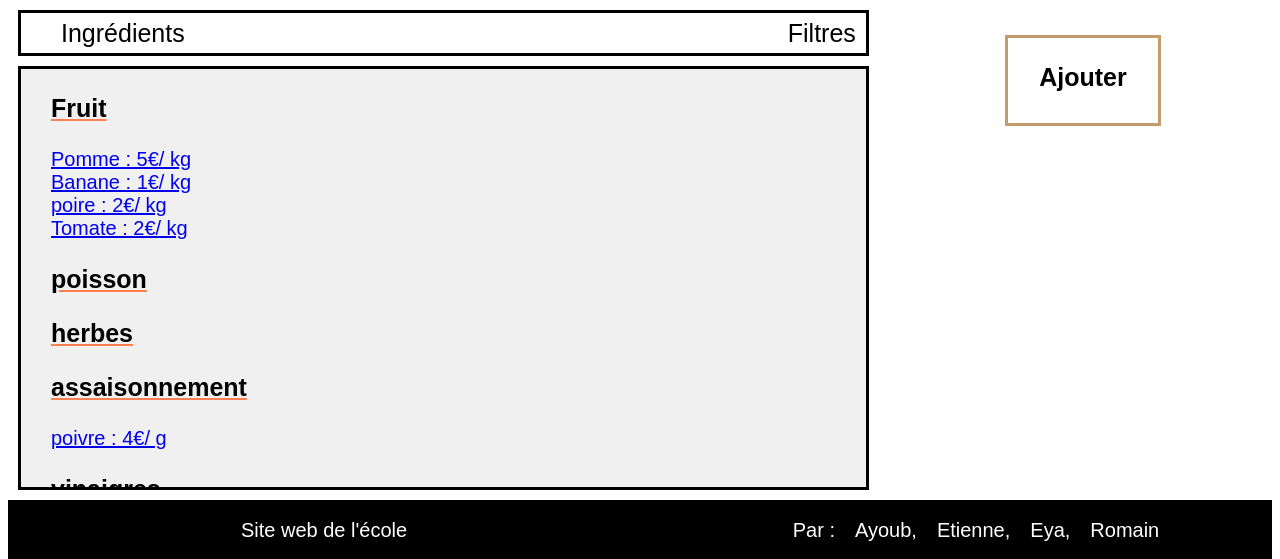
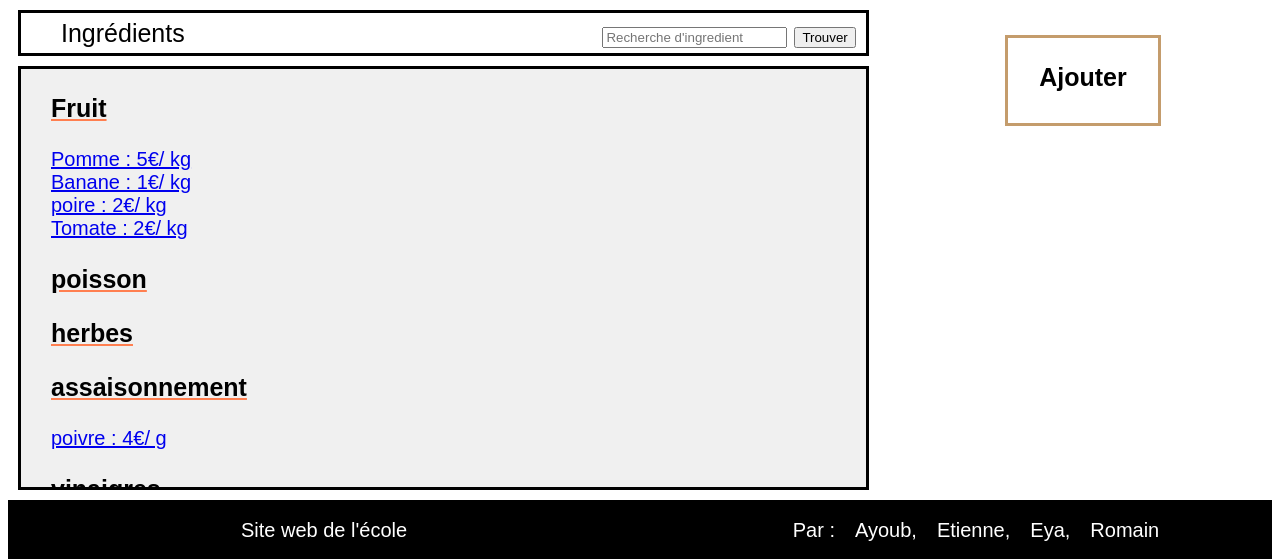
Before and after one commit to etienne-tillier/ProjetPiscine, a PHP site: page / in a window 1280 px wide. Shown: the part 128-687 px from the top of the page. Run offline with PHP 8.4, Linux system fonts and the light colour scheme; data comes from the database, SQL or seed files in the repository.

Commit message:
travaille sur la recherche

```diff
--- a/controller/ControllerIngredient.php
+++ b/controller/ControllerIngredient.php
@@ -31,9 +31,30 @@ class ControllerIngredient {
             require (File::build_path(array("view", "view.php")));
         }
     }
+        public static function research()
+        {
+
+            $ingredientRechercher = $_GET["Recherche"];
+            $ListeIngredient = ModelIngredient::selectname($ingredientRechercher);
+            $typeIngredientListe = ModelTypeIngredient::selectAll();
+            $pagetitle = "Resultat de recherche";
+            if(empty($ListeIngredient))
+            {
+                $controller = ('ingredient');
+                $view = 'errorresearch';
+                require (File::build_path(array("view", "view.php")));
+            }else {
+                $controller = 'ingredient';
+                $view = 'recherche';
+                require (File::build_path(array("view", "view.php")));
+            }
+        }
 
 
-            //à faire (pas fini) avec created
+
+
+
+        //à faire (pas fini) avec created
     public static function create() {
             $idIngredient = "";
             $nomIngredient = "";
--- a/controller/ControllerRecette.php
+++ b/controller/ControllerRecette.php
@@ -38,6 +38,26 @@ class ControllerRecette {
             require (File::build_path(array("view", "view.php")));
         }
     }
+
+    public static function research()
+        {
+
+            $recetteRechercher = $_GET["Recherche"];
+            $ListeRecette = ModelRecette::selectname($recetteRechercher);
+            $typerecetteListe = ModelTypeRecette::selectAll();
+            $pagetitle = "Resultat de recherche recette";
+            if(empty($ListeRecette))
+            {
+                $controller = ('recette');
+                $view = 'erreurrecette';
+                require (File::build_path(array("view", "view.php")));
+            }else {
+                $controller = 'recette';
+                $view = 'recherche';
+                require (File::build_path(array("view", "view.php")));
+            }
+        }
+
 
 
             //à faire (pas fini) avec created
--- a/model/Model.php
+++ b/model/Model.php
@@ -70,6 +70,72 @@ class Model {
         return $tab[0];
     }
 
+
+
+    public static function selectname($name_recherche) {//renvoie une ligne
+        $table_name = static::$object;
+        $class_name = "Model" . ucfirst($table_name);//entrain de construire le nom de la classe
+        //concaténation de chaîne de caractères et j'auraoos ModelAuteur et ucfirst pour mettre..
+        //..la première lettre en Maj
+        if(ucfirst($table_name) == "Ingredient")
+        {
+            $rep = (Model::$pdo)->query('Select * From  ' . ucfirst($table_name) . '
+            NATURAL JOIN Typeingredient
+            WHERE (nomIngredient LIKE "%' . $name_recherche .'%"
+            OR ( prixUnitaire LIKE "' . $name_recherche .'.00")
+            OR ( nomTypeIngredient LIKE "%' . $name_recherche .'%")
+            OR ( unite LIKE "%' . $name_recherche .'%")
+            )');
+        } else {
+            $rep = (Model::$pdo)->query('Select * From  ' . ucfirst($table_name) . '
+            NATURAL JOIN Auteur NATURAL JOIN Typerecette
+            WHERE (nomRecette LIKE "%' . $name_recherche .'%"
+            OR ( nomAuteur LIKE "' . $name_recherche .'%")
+            OR ( prenomAuteur LIKE "' . $name_recherche .'%")
+            OR ( nomTypeRecette LIKE "' . $name_recherche .'%")
+            )      ');
+        }
+
+        $rep->setFetchMode(PDO::FETCH_CLASS, $class_name);//afficher une requête
+        $tab = $rep->fetchAll();
+        return $tab;
+
+    }
+
+
+
+ /*
+ public static function selectname($name_recherche) {//renvoie une ligne
+
+        $table_name = static::$object;
+        $class_name = "Model" . ucfirst($table_name);
+
+        try{
+            $sql = "SELECT * from " . ucfirst($table_name) . " WHERE nomIngredient LIKE "%' . $name_recherhce . '%";
+
+            //preparation de le requete
+            $req_prep = Model::$pdo->prepare($sql);
+
+            $values = array(
+                "nom_tag" => $name_recherche,
+                    //nomdutag => valeur, ...
+            );
+            // On donne les valeurs et on exécute la requete
+            $req_prep->execute($values);
+
+            // On récupère les résultats comme précédemment
+            $req_prep->setFetchMode(PDO::FETCH_CLASS, $class_name);
+            $tab = $req_prep->fetchAll();
+    // Attention, si il n'y a pas de résultats, on renvoie false
+        } catch (Exception $ex) {
+            echo $ex->getMessage();
+        }
+        if (empty($tab))
+            return false;
+        return $tab[0];
+    }*/
+
+
     public static function delete($primary) {
         $table_name = static::$object;
 
@@ -95,7 +161,7 @@ class Model {
              if ($cle != "primary"){
              $sql = $sql." $cle =:$cle,";
              }
-         }
+        }
         try{
             $sql = rtrim($sql, ",");
             $sql = $sql
--- /dev/null
+++ b/view/ingredient/errorresearch.php
@@ -0,0 +1,4 @@
+<?php
+    echo "<p>$pagetitle <br> Aucun ingredient a été trouver !!</p>";
+
+?>
--- a/view/ingredient/list.php
+++ b/view/ingredient/list.php
@@ -1,4 +1,5 @@
 <!-- possible de faire mieux avec requete sql dans le modelIngredient en verifiant l'idTypeIngredient -->
+
 
 <head>
     <title>Ingredients</title>
@@ -11,14 +12,21 @@
                 <div id="entete">
                     <ul>
                         <li>Ingrédients</li>
-                        <li>Filtres</li>
+                        <li>
+                            <form method="GET" action="index.php" controller="ingredient">
+                                <input type ="hidden" name ="action" value="research">
+                                <input type="search" name="Recherche" placeholder="Recherche d'ingredient">
+                                <input type="submit" value="Trouver">
+                            </form>
+                        </li>
                     </ul>
                 </div>
                 <div id="contenu">
                     <p>
                         <?php
 
-                        foreach($typeIngredientListe as $type){
+
+                            foreach($typeIngredientListe as $type){
 
                             echo "<div id='type_ingredient'><p>" .  '<a href= "index.php?action=read&controller=typeingredient&idTypeIngredient=' . $type->getIdTypeIngredient() . '"><strong>' . $type->getNomTypeIngredient() . "</strong>". '</p></div>';
 
@@ -35,6 +43,7 @@
                             }
                         }
                         ?>
+
                     </p>
                 </div>
             </div>
--- /dev/null
+++ b/view/recette/erreurrecette.php
@@ -0,0 +1,6 @@
+<?php
+    echo "<p>$pagetitle <br>
+    la recette " . $_GET['Recherche'] . "
+    n'est pas retrouver !!</p>";
+
+?>
```
Also changed, not shown: view/ingredient/recherche.php (added, +27 -0 lines), view/recette/list.php (+9 -1 lines), view/recette/recherche.php (added, +21 -0 lines).
